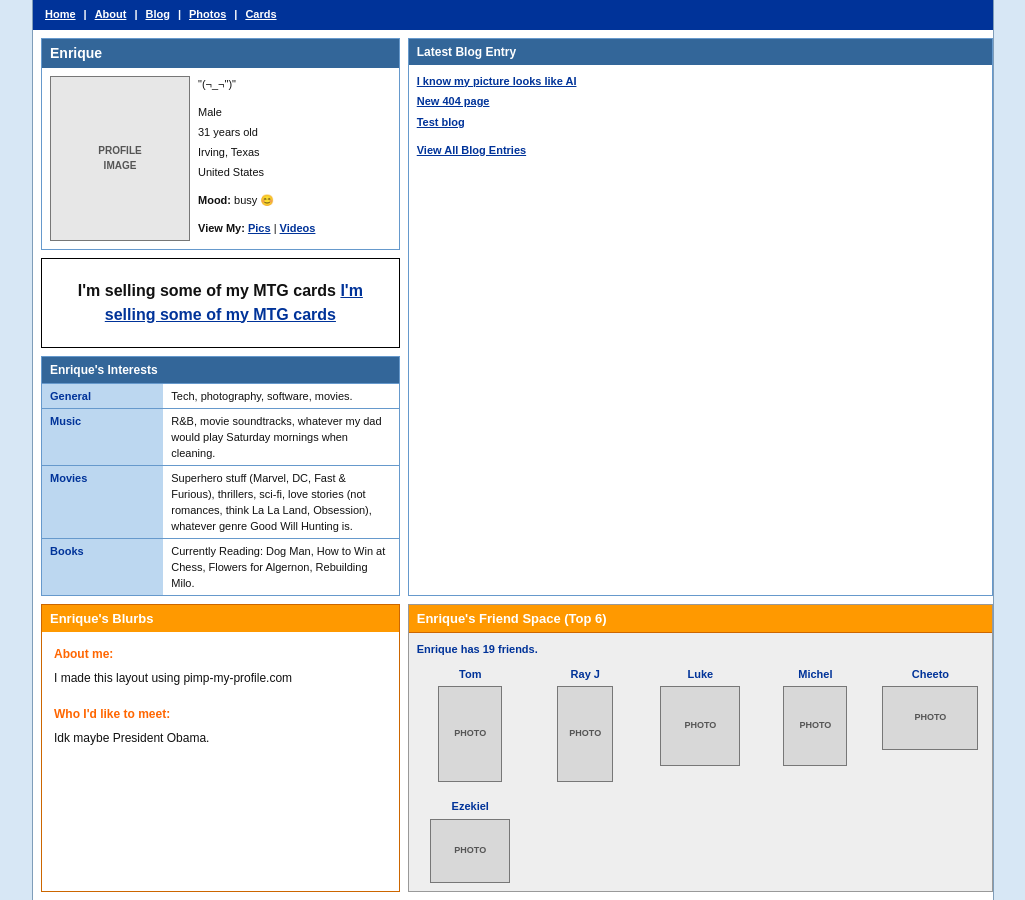
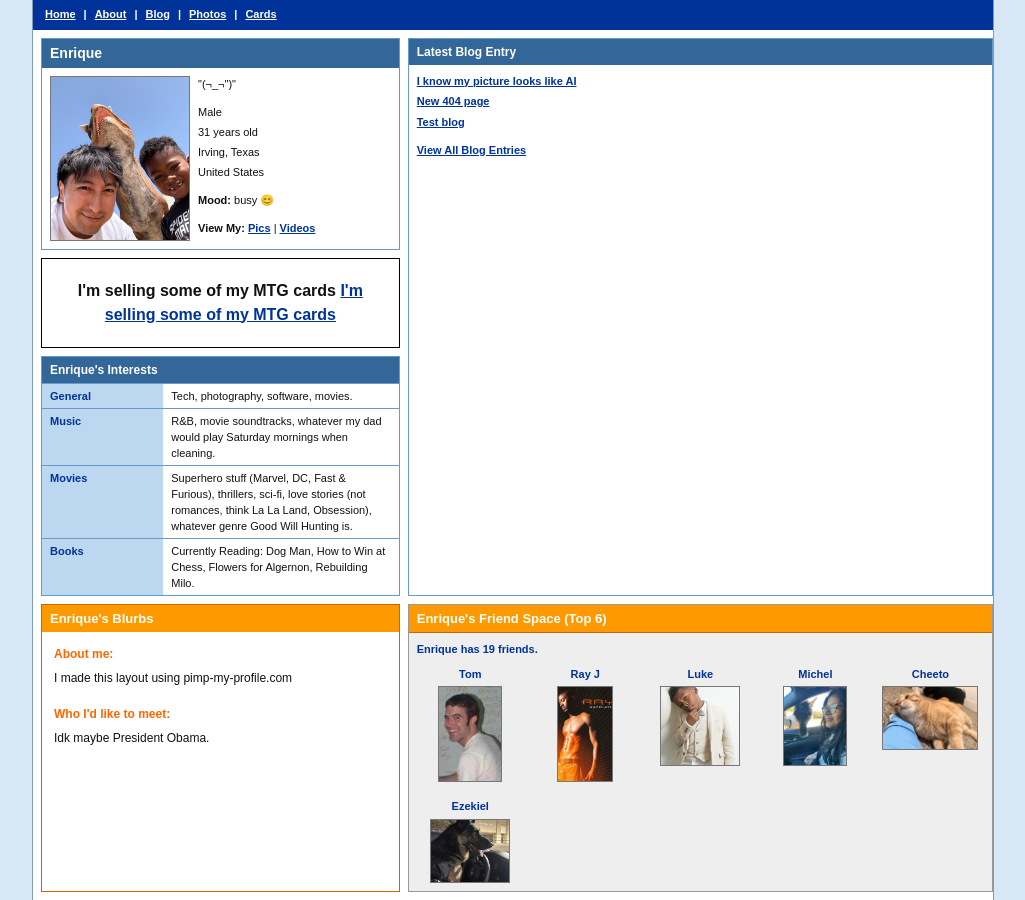
Before and after one commit to enriquebarragan/enriquebarragan.github.io, a Jekyll site: the page built from index.md, in a window 1280 px wide. Shown: the whole page, without its empty margins (127-1152 px from the left). Built offline with Jekyll 4.4.1, drawn with Linux system fonts in a browser that asks for light colours; nearby versions of some CDN libraries.

Commit message:
Add homepage profile images

```diff
--- a/_layouts/home.html
+++ b/_layouts/home.html
@@ -31,9 +31,7 @@
             </h1>
 
             <div class="grid grid-cols-[140px_1fr] gap-2 p-2 max-[420px]:grid-cols-1">
-              <div class="flex h-[165px] items-center justify-center border border-[#777] bg-[#e7e7e7] text-center text-[10px] font-bold text-[#555]">
-                PROFILE<br>IMAGE
-              </div>
+              <img class="h-[165px] w-[140px] border border-[#777] object-cover max-[420px]:w-full" src="/assets/images/me.JPG" alt="Enrique profile picture">
 
               <div class="space-y-1 leading-4">
                 <p>"(¬_¬")"</p>
@@ -140,44 +138,32 @@
               <div class="grid grid-cols-3 gap-x-2 gap-y-4 sm:grid-cols-5">
                 <a class="block px-1 text-center text-[#003399] no-underline transition hover:text-[#ff6600]" href="#">
                   <span class="mb-1 block font-bold">Tom</span>
-                  <span class="mx-auto flex h-24 w-16 items-center justify-center border border-[#777] bg-[#d8d8d8] text-[9px] font-bold text-[#555]">
-                    PHOTO
-                  </span>
+                  <img class="mx-auto h-24 w-16 border border-[#777] object-cover" src="/assets/images/tom.JPG" alt="Tom profile picture">
                 </a>
 
                 <a class="block px-1 text-center text-[#003399] no-underline transition hover:text-[#ff6600]" href="#">
                   <span class="mb-1 block font-bold">Ray J</span>
-                  <span class="mx-auto flex h-24 w-14 items-center justify-center border border-[#777] bg-[#d8d8d8] text-[9px] font-bold text-[#555]">
-                    PHOTO
-                  </span>
+                  <img class="mx-auto h-24 w-14 border border-[#777] object-cover" src="/assets/images/rayj.JPG" alt="Ray J profile picture">
                 </a>
 
                 <a class="block px-1 text-center text-[#003399] no-underline transition hover:text-[#ff6600]" href="#">
                   <span class="mb-1 block font-bold">Luke</span>
-                  <span class="mx-auto flex h-20 w-20 items-center justify-center border border-[#777] bg-[#d8d8d8] text-[9px] font-bold text-[#555]">
-                    PHOTO
-                  </span>
+                  <img class="mx-auto h-20 w-20 border border-[#777] object-cover" src="/assets/images/luke.JPG" alt="Luke profile picture">
                 </a>
 
                 <a class="block px-1 text-center text-[#003399] no-underline transition hover:text-[#ff6600]" href="#">
                   <span class="mb-1 block font-bold">Michel</span>
-                  <span class="mx-auto flex h-20 w-16 items-center justify-center border border-[#777] bg-[#d8d8d8] text-[9px] font-bold text-[#555]">
-                    PHOTO
-                  </span>
+                  <img class="mx-auto h-20 w-16 border border-[#777] object-cover" src="/assets/images/michel.JPG" alt="Michel profile picture">
                 </a>
 
                 <a class="block px-1 text-center text-[#003399] no-underline transition hover:text-[#ff6600]" href="#">
                   <span class="mb-1 block font-bold">Cheeto</span>
-                  <span class="mx-auto flex h-16 w-24 items-center justify-center border border-[#777] bg-[#d8d8d8] text-[9px] font-bold text-[#555]">
-                    PHOTO
-                  </span>
+                  <img class="mx-auto h-16 w-24 border border-[#777] object-cover" src="/assets/images/cheeto.JPG" alt="Cheeto profile picture">
                 </a>
 
                 <a class="block px-1 text-center text-[#003399] no-underline transition hover:text-[#ff6600]" href="#">
                   <span class="mb-1 block font-bold">Ezekiel</span>
-                  <span class="mx-auto flex h-16 w-20 items-center justify-center border border-[#777] bg-[#d8d8d8] text-[9px] font-bold text-[#555]">
-                    PHOTO
-                  </span>
+                  <img class="mx-auto h-16 w-20 border border-[#777] object-cover" src="/assets/images/zeke.JPG" alt="Ezekiel profile picture">
                 </a>
               </div>
             </div>
```
Also changed, not shown: assets/images/cheeto.JPG (added), assets/images/luke.JPG (added), assets/images/me.JPG (added), assets/images/michel.JPG (added), assets/images/rayj.JPG (added), assets/images/tom.JPG (added), assets/images/zeke.JPG (added).
